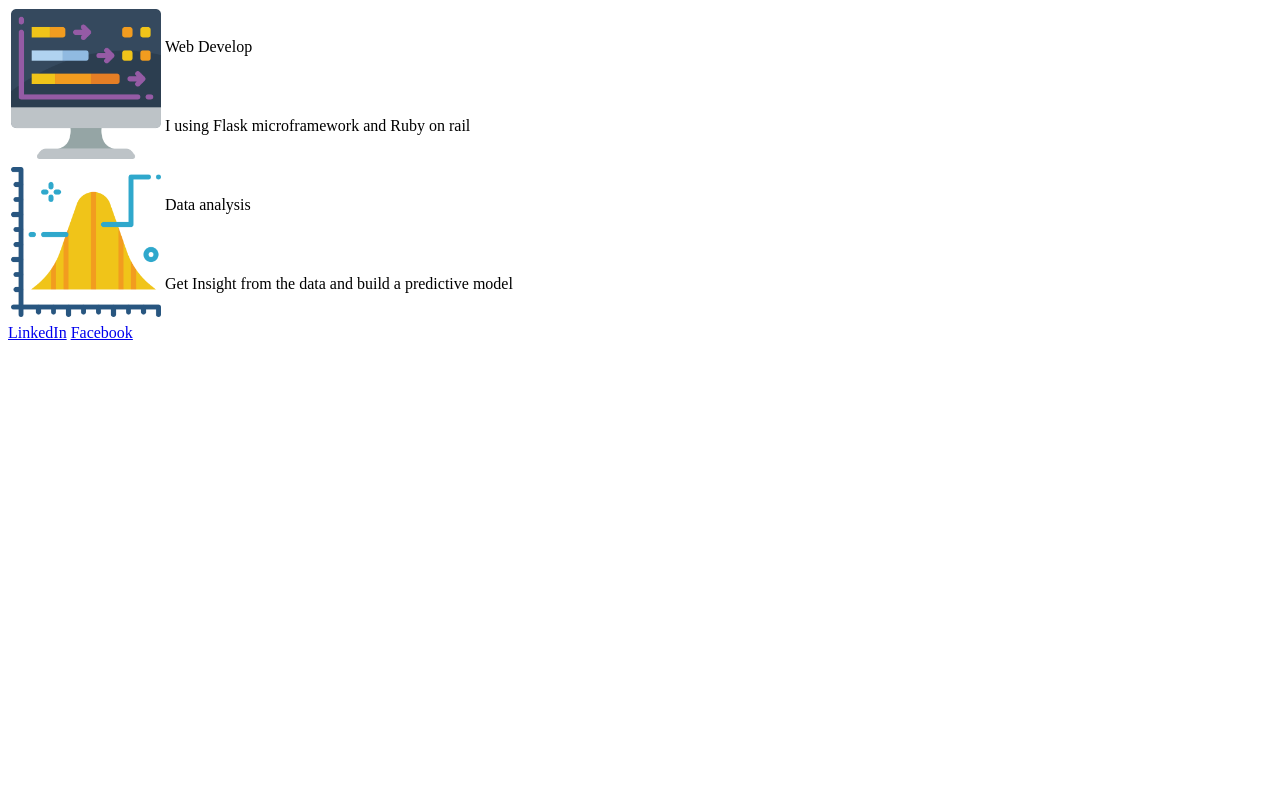
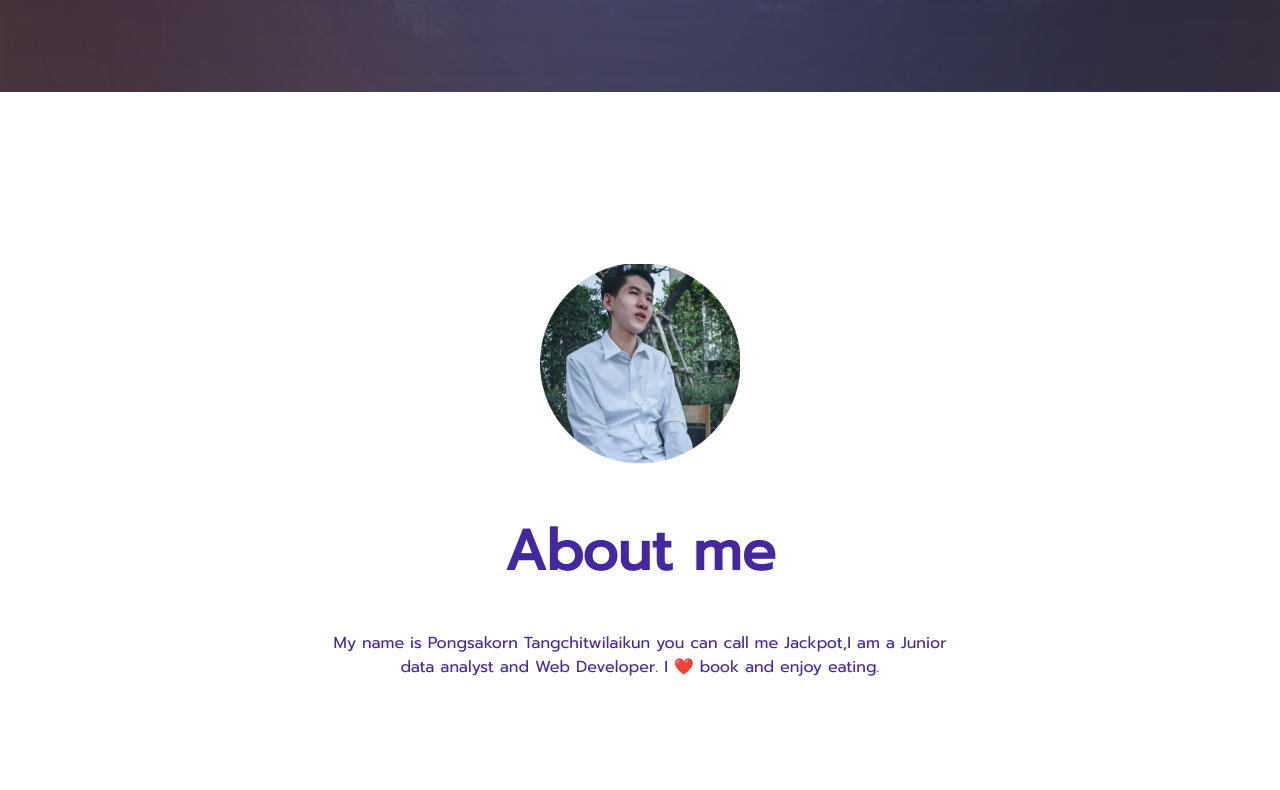
Before and after one commit to CornaeJP/cv, a plain HTML site: page index.html in a window 1280 px wide. Shown: the part 548-1338 px from the top of the page. Before the commit the page ends 940 px from the top, so only its background shows below. Drawn offline with Linux system fonts and the light colour scheme; the site is published under a folder, as on GitHub Pages, so addresses that start at the root find nothing; files whose address does not match are found by name.

Commit message:
Update index.html

```diff
--- a/index.html
+++ b/index.html
@@ -3,7 +3,7 @@
   <head>
     <meta charset="utf-8">
     <link rel="icon" href="images/favicon.ico">
-    <link rel="stylesheet" type="text/css" href="/mystyles.css">
+    <link rel="stylesheet" type="text/css" href="stylessheet/mystyles.css">
     <link href="https://fonts.googleapis.com/css?family=Pacifico" rel="stylesheet">
     <link href="https://fonts.googleapis.com/css?family=Prompt" rel="stylesheet">
     <title>CornaeJP Pongsakorn</title>
```
